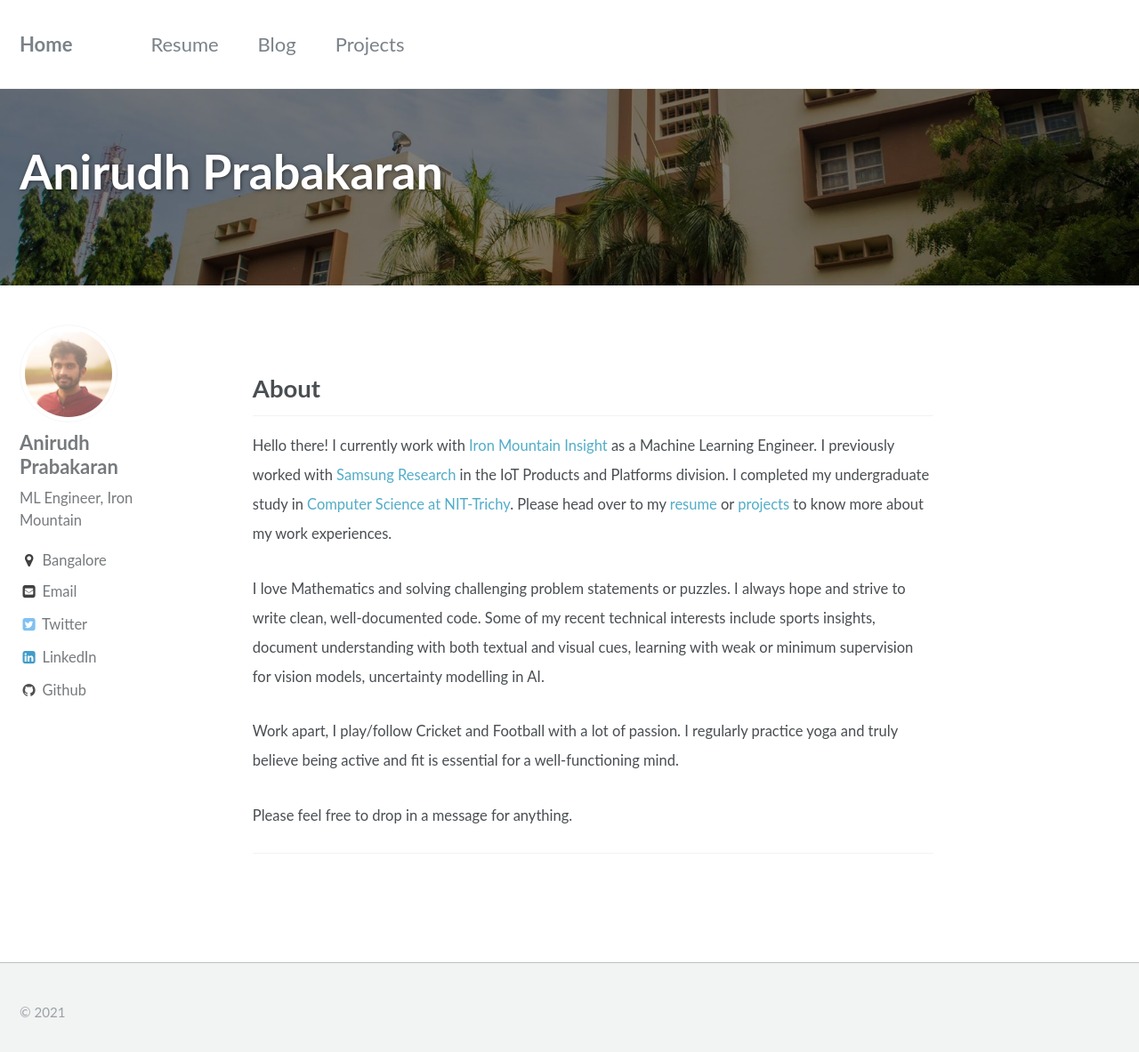
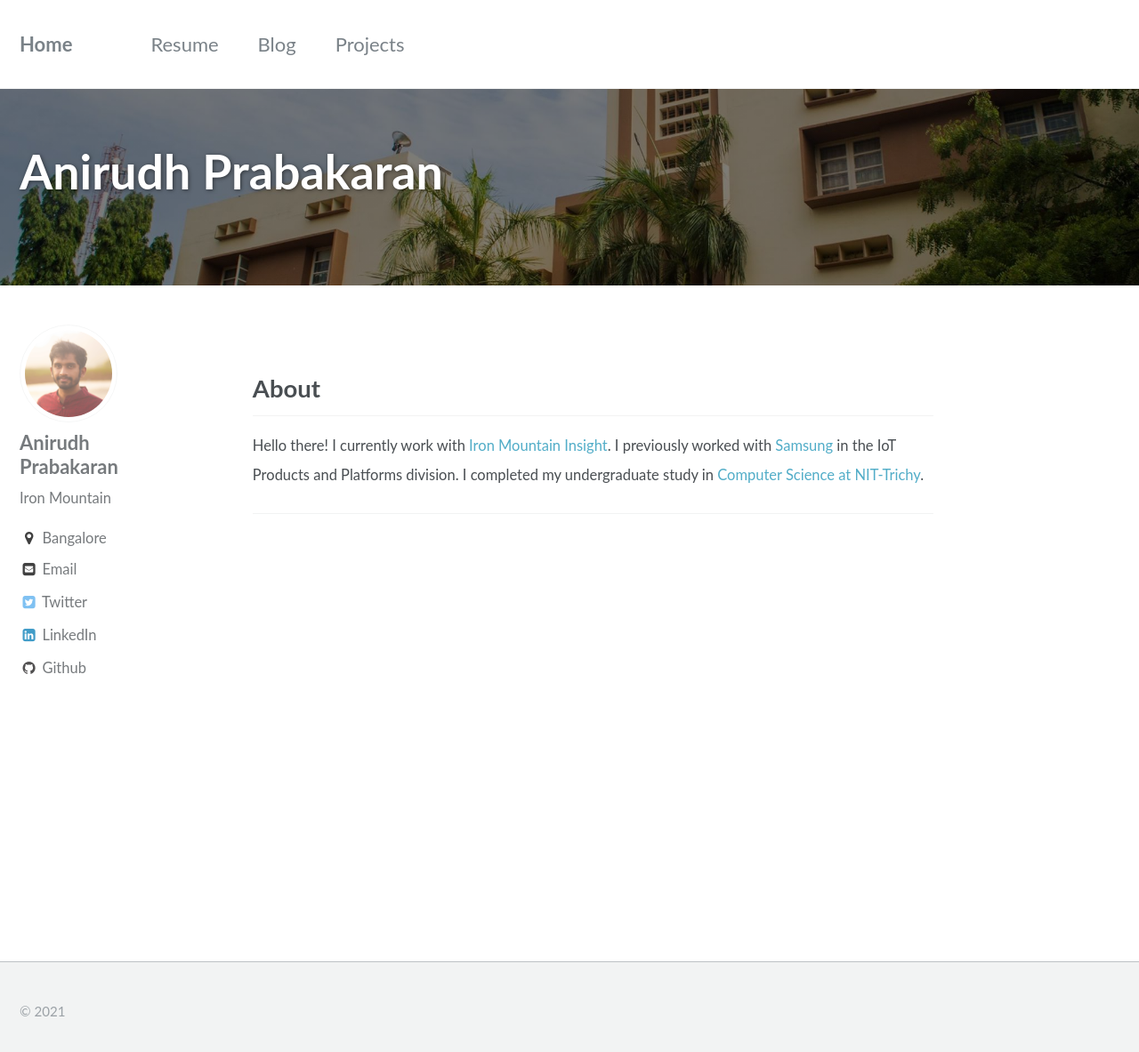
Before and after one commit to Anirudh58/Anirudh58.github.io, a Jekyll site: the page built from _pages/home.md, in a window 1280 px wide and 1193 px high. Shown: the top 1183 px of the window at 89% size. Built offline with Jekyll 4.4.1, drawn with Linux system fonts in a browser that asks for light colours.

Commit message:
update pages

```diff
--- a/_config.yml
+++ b/_config.yml
@@ -80,7 +80,7 @@ analytics:
 author:
   name             : "Anirudh Prabakaran"
   avatar           : "/assets/images/anip.jpg" # path of avatar image, e.g. "/assets/images/bio-photo.jpg"
-  bio              : "ML Engineer, Iron Mountain"
+  bio              : "Iron Mountain"
   location         : "Bangalore"
   email            : "anirudhprabakaran@gmail.com"
   uri              :
--- a/_pages/home.md
+++ b/_pages/home.md
@@ -15,13 +15,13 @@ excerpt: ""
 
 ## About
 
-<small> Hello there! I currently work with [Iron Mountain Insight](https://www.ironmountain.com/services/content-service-platform) as a Machine Learning Engineer. I previously worked with [Samsung Research](https://research.samsung.com/sri-b) in the IoT Products and Platforms division. I completed my undergraduate study in [Computer Science at NIT-Trichy](https://www.nitt.edu/home/academics/departments/cse/). Please head over to my [resume](/resume) or [projects](/projects) to know more about my work experiences. </small>
+<small> Hello there! I currently work with [Iron Mountain Insight](https://www.ironmountain.com/services/content-service-platform). I previously worked with [Samsung](https://research.samsung.com/sri-b) in the IoT Products and Platforms division. I completed my undergraduate study in [Computer Science at NIT-Trichy](https://www.nitt.edu/home/academics/departments/cse/).  </small>
 
-<small> I love Mathematics and solving challenging problem statements or puzzles. I always hope and strive to write clean, well-documented code. Some of my recent technical interests include sports insights, document understanding with both textual and visual cues, learning with weak or minimum supervision for vision models, uncertainty modelling in AI. </small>
+<!-- <small> Please head over to my [resume](/resume) or [projects](/projects) to know more about my work experiences. I love Mathematics and solving challenging problem statements or puzzles. I always hope and strive to write clean, well-documented code. Some of my recent technical interests include sports insights, document understanding with both textual and visual cues, learning with weak or minimum supervision for vision models, uncertainty modelling in AI. </small>
 
 <small> Work apart, I play/follow Cricket and Football with a lot of passion. I regularly practice yoga and truly believe being active and fit is essential for a well-functioning mind. </small>
 
-<small> Please feel free to drop in a message for anything. </small>
+<small> Please feel free to drop in a message for anything. </small> -->
 
 
 <div id='featured'></div>
--- a/_pages/resume.md
+++ b/_pages/resume.md
@@ -13,4 +13,4 @@ header:
 excerpt: "<br>"
 ---
 
-<embed src="/assets/pdfs/resume.pdf" width="800px" height="1100px" hidden="true"/>
+<embed src="/assets/pdfs/abcde.pdf" width="800px" height="1100px" hidden="true"/>
```
Also changed, not shown: _pages/projects.md (+3 -2 lines).
